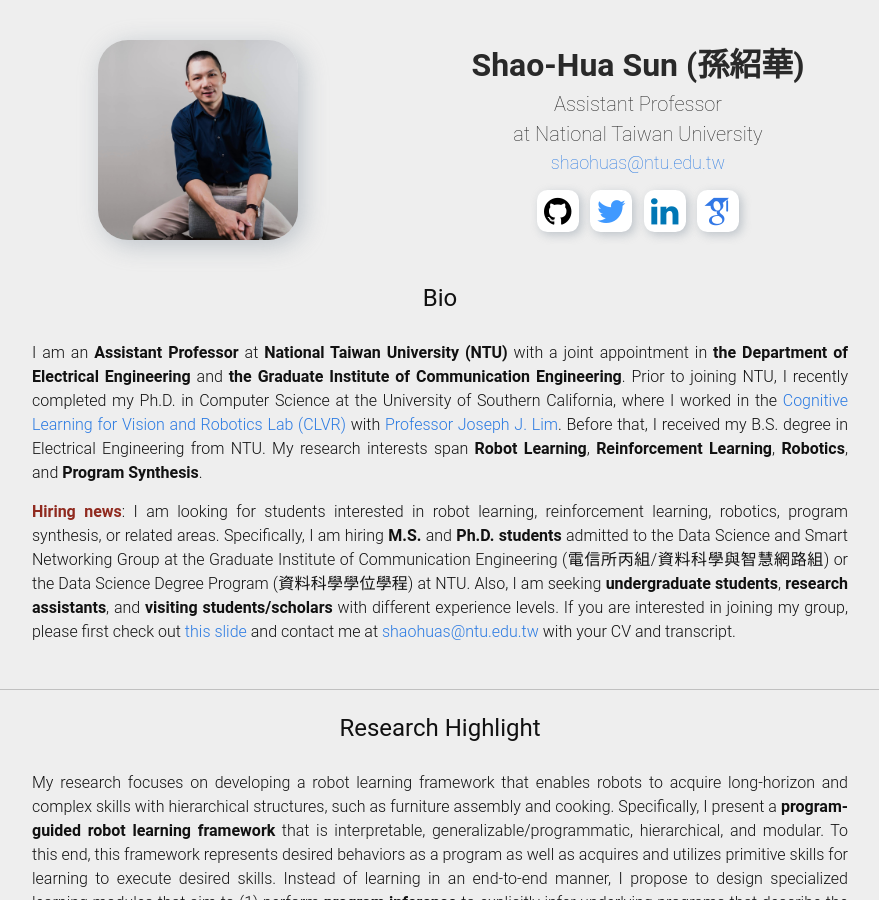
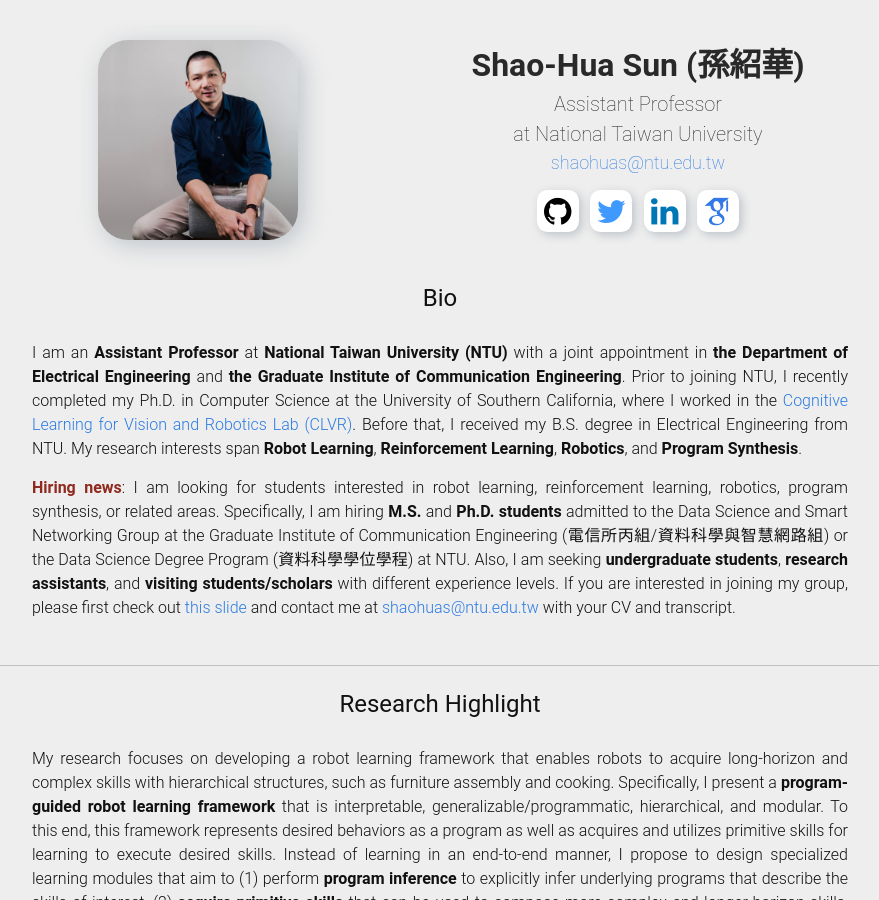
Before and after one commit to shaohua0116/shaohua0116.github.io, a Jekyll site: the page built from index.html, in a window 1280 px wide and 900 px high. Shown: the whole window, without its empty margins (200-1079 px from the left). Built offline with Jekyll 4.4.1, drawn with Linux system fonts in a browser that asks for light colours; some web fonts are replaced.

Commit message:
rm joseph

```diff
--- a/_data/bio.yml
+++ b/_data/bio.yml
@@ -10,7 +10,7 @@ normal:
   date:     "June 2017"
   title:    ""
   content:
-    me: "I am an <strong>Assistant Professor</strong> at <strong>National Taiwan University (NTU)</strong> with a joint appointment in <strong>the Department of Electrical Engineering</strong> and <strong>the Graduate Institute of Communication Engineering</strong>. Prior to joining NTU, I recently completed my Ph.D. in Computer Science at the University of Southern California, where I worked in the <a href='http://clvrai.com/' target='_blank'>Cognitive Learning for Vision and Robotics Lab (CLVR)</a> with <a href='http://people.csail.mit.edu/lim/' target='_blank'>Professor Joseph J. Lim</a>. Before that, I received my B.S. degree in Electrical Engineering from NTU. My research interests span <strong>Robot Learning</strong>, <strong>Reinforcement Learning</strong>, <strong>Robotics</strong>, and <strong>Program Synthesis</strong>."
+    me: "I am an <strong>Assistant Professor</strong> at <strong>National Taiwan University (NTU)</strong> with a joint appointment in <strong>the Department of Electrical Engineering</strong> and <strong>the Graduate Institute of Communication Engineering</strong>. Prior to joining NTU, I recently completed my Ph.D. in Computer Science at the University of Southern California, where I worked in the <a href='http://clvrai.com/' target='_blank'>Cognitive Learning for Vision and Robotics Lab (CLVR)</a>. Before that, I received my B.S. degree in Electrical Engineering from NTU. My research interests span <strong>Robot Learning</strong>, <strong>Reinforcement Learning</strong>, <strong>Robotics</strong>, and <strong>Program Synthesis</strong>."
     hiring: "<p><span style='color: #902a1f;'><strong>Hiring news</strong></span>: I am looking for students interested in robot learning, reinforcement learning, robotics, program synthesis, or related areas. Specifically, I am hiring <strong>M.S.</strong> and <strong>Ph.D. students</strong> admitted to the Data Science and Smart Networking Group at the Graduate Institute of Communication Engineering (電信所丙組/資料科學與智慧網路組) or the Data Science Degree Program (資料科學學位學程) at NTU. Also, I am seeking <strong>undergraduate students</strong>, <strong>research assistants</strong>, and <strong>visiting students/scholars</strong> with different experience levels.
     If you are interested in joining my group, please first check out <a href='https://drive.google.com/file/d/1INWuY1oYVQvc0ycZi5kjvRuGfGudUU-6/view?usp=share_link' target='_blank'>this slide</a> and contact me at <a href = 'mailto: shaohuas@ntu.edu.tw'>shaohuas@ntu.edu.tw</a> with your CV and transcript.</p>"
 
```
